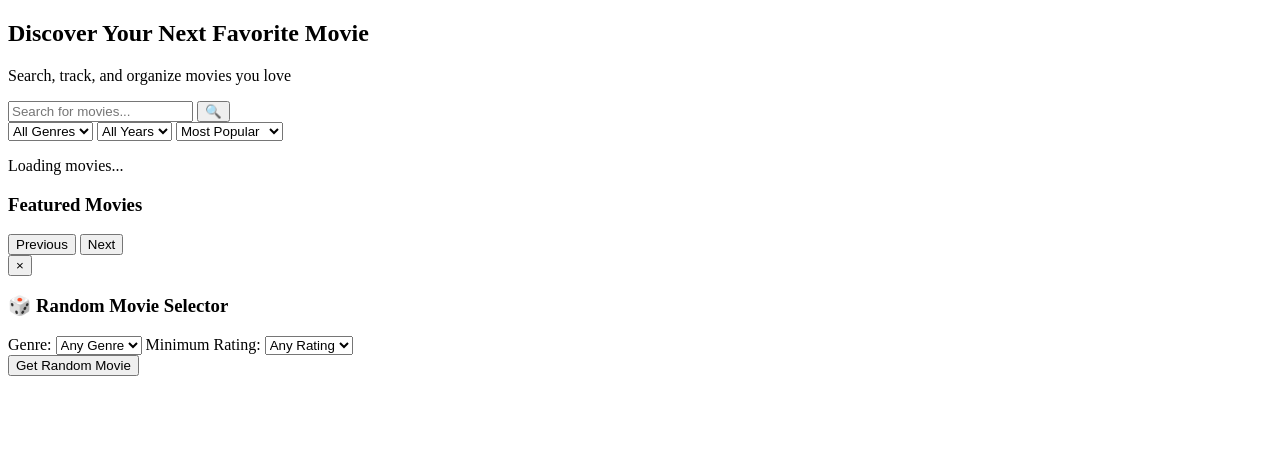
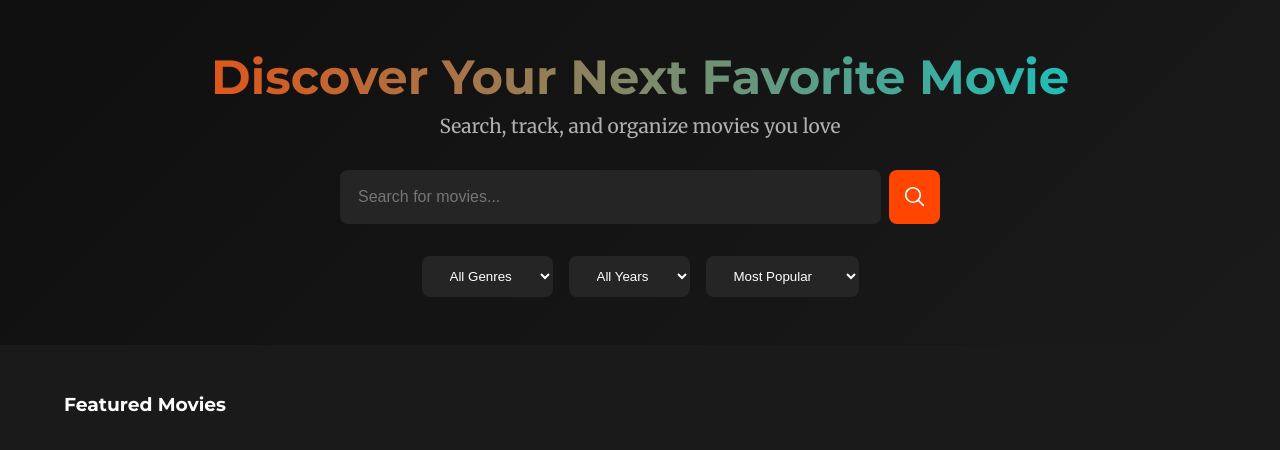
Before and after one commit to jessetusiime/cinemate, a website: page index.html in a window 1280 px wide. Drawn offline with Linux system fonts and the light colour scheme; files that its build step writes are made by us from their sources.

Commit message:
Added basic styling for the home page

```diff
--- a/index.html
+++ b/index.html
@@ -15,11 +15,8 @@
     <link rel="preconnect" href="https://fonts.googleapis.com">
     <link rel="preconnect" href="https://fonts.gstatic.com" crossorigin>
     <link href="https://fonts.googleapis.com/css2?family=Montserrat:wght@400;600;700&family=Merriweather:wght@300;400&display=swap" rel="stylesheet">
-    <link rel="stylesheet" href="css/main.css">
-    <link rel="stylesheet" href="css/responsive.css">
-    <link rel="stylesheet" href="css/animations.css">
-    <link rel="stylesheet" href="css/components.css">
-    <script type="module" src="js/app.mjs"></script>
+    <link rel="icon" href="images/favicon.ico">
+    <link rel="stylesheet" href="styles/main.css">
 </head>
 <body>
 
@@ -32,15 +29,14 @@
             <!-- Search Bar -->
             <div class="search-container">
                 <form id="searchForm" role="search">
-                    <input
-                        type="search"
-                        id="searchInput"
-                        class="search-input"
-                        placeholder="Search for movies..."
-                        aria-label="Search for movies"
-                        autocomplete="off"
-                    >
-                    <button type="submit" class="search-btn" aria-label="Search">🔍</button>
+                    <input type="search" id="searchInput" class="search-input" placeholder="Search for movies..."
+                        aria-label="Search for movies" autocomplete="off">
+                    <button type="submit" class="search-btn" aria-label="Search">
+                        <svg xmlns="http://www.w3.org/2000/svg" viewBox="0 0 24 24">
+                            <path
+                                d="M23.707,22.293l-5.969-5.969a10.016,10.016,0,1,0-1.414,1.414l5.969,5.969a1,1,0,0,0,1.414-1.414ZM10,18a8,8,0,1,1,8-8A8.009,8.009,0,0,1,10,18Z" />
+                        </svg>
+                    </button>
                 </form>
             </div>
 
--- a/styles/main.css
+++ b/styles/main.css
@@ -0,0 +1,203 @@
+:root {
+    --primary: #FF4500;
+    --secondary-teal: #00CED1;
+    --secondary-purple: #9370DB;
+    --text-primary: #ffffff;
+    --text-secondary: #b0b0b0;
+    --bg-dark: #1a1a1a;
+    --bg-card: #252525;
+}
+
+* {
+    margin: 0;
+    padding: 0;
+    box-sizing: border-box;
+}
+
+body {
+    font-family: 'Merriweather', serif;
+    background: var(--bg-dark);
+    color: var(--text-primary);
+    min-height: 100vh;
+    display: flex;
+    flex-direction: column;
+}
+
+h1, h2, h3 {
+    font-family: 'Montserrat', sans-serif;
+}
+
+.container {
+    max-width: 1200px;
+    margin: 0 auto;
+    padding: 0 1.5rem;
+}
+
+.hidden {
+    display: none !important;
+}
+
+/* Navigation */
+.navbar {
+    background: #0f0f0f;
+    padding: 1rem 0;
+    position: sticky;
+    top: 0;
+    z-index: 1000;
+}
+
+.navbar .container {
+    display: flex;
+    justify-content: space-between;
+    align-items: center;
+}
+
+.nav-brand h1 {
+    color: var(--primary);
+    font-size: 1.5rem;
+    margin: 0;
+}
+
+.nav-menu {
+    display: flex;
+    list-style: none;
+    gap: 1.5rem;
+    align-items: center;
+}
+
+.nav-link {
+    padding: 0.5rem 1rem;
+    border-radius: 4px;
+    font-family: 'Montserrat', sans-serif;
+    font-weight: 600;
+    transition: all 0.3s;
+}
+
+.nav-link:hover,
+.nav-link.active {
+    background: var(--primary);
+    color: white;
+}
+
+.btn-random {
+    background: var(--secondary-purple);
+    color: white;
+    padding: 0.5rem 1.5rem;
+    border-radius: 8px;
+    font-weight: 600;
+    cursor: pointer;
+}
+
+.nav-toggle {
+    display: none;
+    flex-direction: column;
+    gap: 4px;
+    cursor: pointer;
+}
+
+.nav-toggle span {
+    width: 25px;
+    height: 3px;
+    background: white;
+    border-radius: 2px;
+}
+
+/* Hero */
+.hero {
+    background: linear-gradient(135deg, #0f0f0f 0%, #1a1a1a 100%);
+    padding: 3rem 0;
+    text-align: center;
+}
+
+.hero-title {
+    font-size: 3rem;
+    margin-bottom: 0.5rem;
+    background: linear-gradient(90deg, var(--primary), var(--secondary-teal));
+    background-clip: text;
+        -webkit-background-clip: text;
+        -webkit-text-fill-color: transparent;
+}
+
+.hero-subtitle {
+    font-size: 1.2rem;
+    color: var(--text-secondary);
+    margin-bottom: 2rem;
+}
+
+/* Search */
+.search-container {
+    max-width: 600px;
+    margin: 0 auto 2rem;
+}
+
+.search-container form {
+    display: flex;
+    gap: 0.5rem;
+}
+
+.search-input {
+    flex: 1;
+    padding: 1rem;
+    background: var(--bg-card);
+    border: 2px solid transparent;
+    border-radius: 8px;
+    color: white;
+    font-size: 1rem;
+}
+
+.search-input:focus {
+    outline: none;
+    border-color: var(--primary);
+}
+
+.search-btn {
+    padding: 1rem;
+    background: var(--primary);
+    color: white;
+    border: none;
+    border-radius: 8px;
+    cursor: pointer;
+    font-size: 1.2rem;
+}
+
+.search-btn svg {
+    width: 1.2rem;
+    height: 1.2rem;
+    fill: currentColor;
+    display: block;
+}
+
+/* Filters */
+.filters {
+    display: flex;
+    gap: 1rem;
+    justify-content: center;
+    flex-wrap: wrap;
+}
+
+.filter-select {
+    padding: 0.75rem 1.5rem;
+    background: var(--bg-card);
+    border: none;
+    border-radius: 8px;
+    color: white;
+    cursor: pointer;
+}
+
+/* Main Content */
+.main-content {
+    flex: 1;
+    padding: 3rem 0;
+}
+
+.section-title {
+    margin-bottom: 2rem;
+}
+
+.page-title {
+    text-align: center;
+    font-size: 2.5rem;
+    margin-bottom: 3rem;
+}
+
+/* Movies Grid */
```
Also changed, not shown: images/cinemate.png (added), images/favicon.ico (added), images/search.svg (added), 1 other file.
